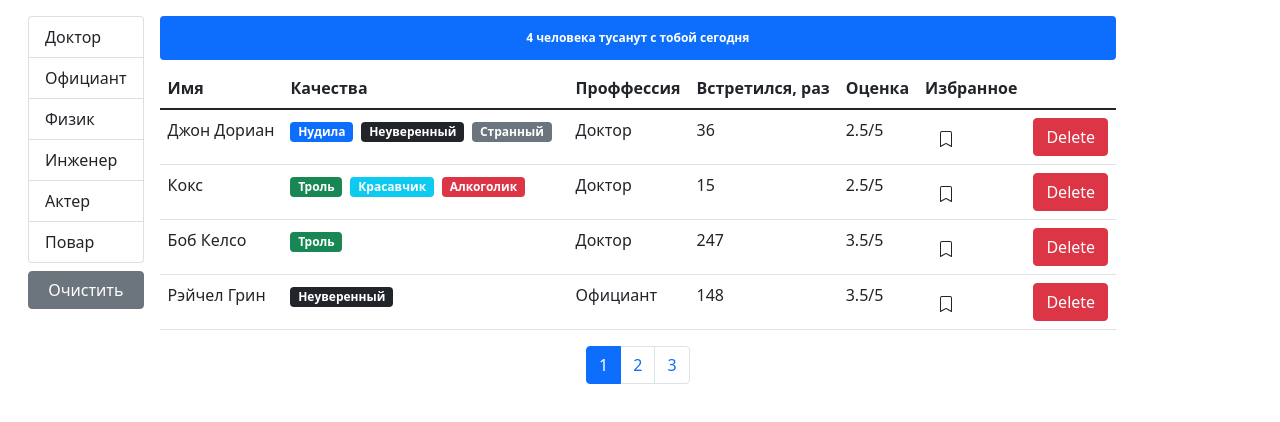
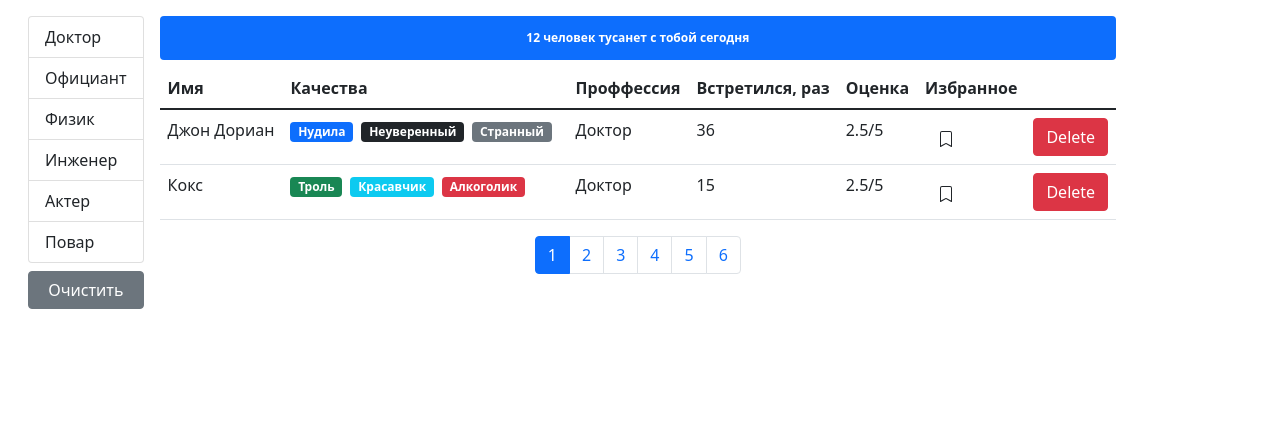
Before and after one commit to eaol1/fast-company, a React (Create React App) app: page / in a window 1280 px wide. Shown: the top 422 px of the page. Built offline with nearby package versions, Linux system fonts and the light colour scheme.

Commit message:
[КП] Практическое задание #1 Filters (Сброс пагинации)

```diff
--- a/src/components/searchStatus.jsx
+++ b/src/components/searchStatus.jsx
@@ -1,17 +1,17 @@
 import React from "react"
+
 import PropTypes from "prop-types"
 
-const SearchStatus = ({ users, renderPhrase }) => {
-  const count = users.length
+const SearchStatus = ({ length, renderPhrase }) => {
   return (
-    <span className={`badge p-3 mb-2 bg-${count === 0 ? "danger" : "primary"}`}>
-      {renderPhrase(count)} с тобой сегодня
+    <span className={`badge p-3 mb-2 bg-${length === 0 ? "danger" : "primary"}`}>
+      {renderPhrase(length)} с тобой сегодня
     </span>
   )
 }
 
 SearchStatus.propTypes = {
-  users: PropTypes.array.isRequired,
+  length: PropTypes.number.isRequired,
   renderPhrase: PropTypes.func.isRequired
 }
 
--- a/src/components/users.jsx
+++ b/src/components/users.jsx
@@ -13,7 +13,7 @@ import SearchStatus from "./searchStatus"
 import User from "./user"
 
 const Users = ({ users: allUsers, ...rest }) => {
-  const pageSize = 4
+  const pageSize = 2
   const [currentPage, setCurrentPage] = useState(1)
   const [professions, setProfessions] = useState()
   const [selectedProf, setSelectedProf] = useState()
@@ -32,6 +32,7 @@ const Users = ({ users: allUsers, ...rest }) => {
 
   const handleProfessionSelect = (item) => {
     setSelectedProf(item)
+    setCurrentPage(1)
   }
 
   const handlePageChange = (pageIndex) => {
@@ -67,7 +68,7 @@ const Users = ({ users: allUsers, ...rest }) => {
 
       {count > 0 && (
         <div className="d-flex flex-column">
-          <SearchStatus users={users} renderPhrase={renderPhrase} />
+          <SearchStatus length={count} renderPhrase={renderPhrase} />
           <table className="table">
             <thead>
               <tr>
```
